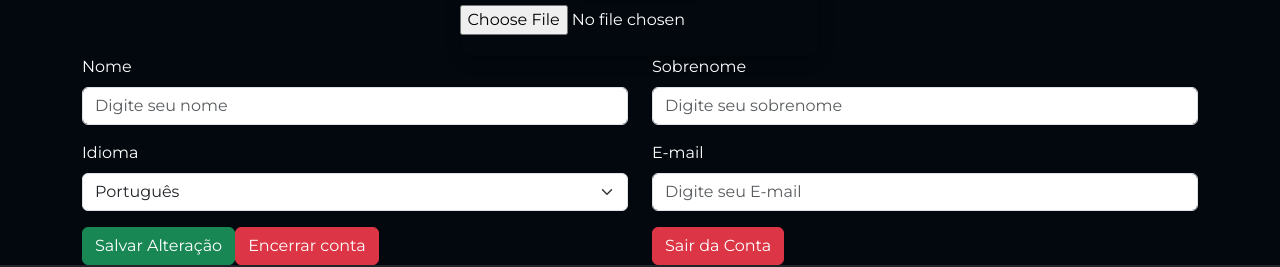
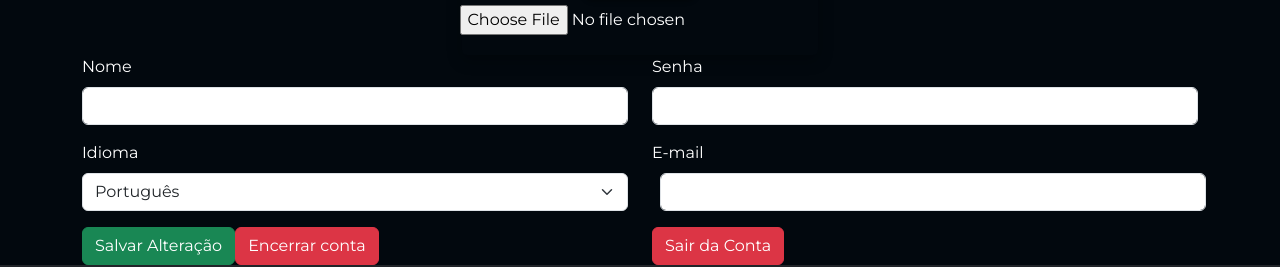
Before and after one commit to anneingrid/TiTechEdu-Web, a React (Create React App) app: page /perfil in a window 1280 px wide. Shown: the part 484-751 px from the top of the page. Built offline with nearby package versions, Linux system fonts and the light colour scheme; no server answers; a web font is replaced by a local one.

Commit message:
feat: nome nas label

```diff
--- a/package.json
+++ b/package.json
@@ -6,6 +6,7 @@
     "@testing-library/jest-dom": "^5.17.0",
     "@testing-library/react": "^13.4.0",
     "@testing-library/user-event": "^13.5.0",
+    "bcryptjs": "^2.4.3",
     "bootstrap": "^5.3.2",
     "bootstrap-icons": "^1.11.1",
     "date-fns": "^2.30.0",
--- a/src/pages/Perfil.js
+++ b/src/pages/Perfil.js
@@ -7,52 +7,89 @@ import Footerr from './Footerr';
 
 export default function Perfil() {
   const navigate = useNavigate();
-  const [perfil, setPerfil] = useState({
-    id: '',
-    nome: '',
-    sobrenome: '',
-    idioma: 'portuguese',
-    email: '',
-  });
+  const [usuario, setUsuario] = useState('');
+  const [email, setEmail] = useState('');
+  const [senha, setSenha] = useState('');
+  const [nome, setNome] = useState('');
+  const [imagem, setImagem] = useState('');
   const [show, setShow] = useState(false);
+
+  useEffect(() => {
+    const buscaUsuario = async () => {
+      try {
+        const usuarioId = localStorage.getItem("userId");
+        const id = parseInt(usuarioId);
+
+        const response = await fetch('http://localhost:3001/usuario', {
+          method: 'POST',
+          headers: {
+            'Content-Type': 'application/json',
+          },
+          body: JSON.stringify({ id }),
+        });
+
+        if (!response.ok) {
+          throw new Error('Erro na resposta do servidor');
+        }
+
+        const data = await response.json();
+
+        setUsuario(data.nomeUsuario);
+        setNome(data.nomeUsuario);
+        setEmail(data.emailUsuario);
+        setSenha(data.senhaUsuario);
+      } catch (error) {
+        console.error('Erro ao buscar usuário:', error);
+      }
+    };
+
+    buscaUsuario();
+  }, []);
+
+
+  const alteraUsuario = async () => {
+    try {
+      const response = await fetch(`http://localhost:3001/usuarioAltera`, {
+        method: 'POST',
+        headers: {
+          'Content-Type': 'application/json',
+        },
+        body: JSON.stringify({ id : usuario.id , nome: usuario.nome, email: usuario.email}),
+      });
+
+      if (!response.ok) {
+        throw new Error(`Erro na requisição: ${response.status}`);
+      }
+    } catch (error) {
+      console.error('Erro ao atualizar o usuário:', error);
+    }
+  };
+
+  const deletaUsuario = async () => {
+  try {
+    const response = await fetch(`http://localhost:3001/usuarioDeleta/${usuario.id}`, {
+      method: 'DELETE',
+      headers: {
+        'Content-Type': 'application/json',
+      },
+    });
+
+    if (!response.ok) {
+      throw new Error(`Erro na requisição: ${response.status}`);
+    }
+  } catch (error) {
+    console.error('Erro ao deletar o usuário:', error);
+  }
+};
+
 
   const handleClose = () => setShow(false);
   const handleShow = () => setShow(true);
-
-  const handleChange = (e) => {
-    setPerfil({ ...perfil, [e.target.name]: e.target.value });
-  };
 
   const sair = () => {
     localStorage.removeItem('userId');
     navigate('/');
   };
-
-  // ...
-
-const salvarAlteracoes = async () => {
-  try {
-    const idUsuario = localStorage.getItem('userId');
-
-    const response = await fetch(`http://localhost:3001/perfil`, {
-      method: 'POST',
-      headers: {
-        'Content-Type': 'application/json',
-      },
-      body: JSON.stringify({ id: idUsuario, ...perfil }),
-    });
-
-    if (!response.ok) {
-      throw new Error(`Erro na requisição: ${response.status} - ${response.statusText}`);
-    }
-
-    const data = await response.json();
-    console.log('Perfil atualizado com sucesso:', data);
-  } catch (error) {
-    console.error('Erro ao atualizar o perfil:', error.message);
-  }
-};
-
 
   return (
     <>
@@ -81,26 +118,26 @@ const salvarAlteracoes = async () => {
               <Form.Group controlId="formNome">
                 <Form.Label className="form-label">Nome</Form.Label>
                 <Form.Control
+                  placeholder={`${nome}`}
                   type="text"
-                  placeholder="Digite seu nome"
                   className="form-input"
                   name="nome"
-                  value={perfil.nome}
-                  onChange={handleChange}
+                  value={nome}
+                  onChange={(event) => setNome(event.target.value)}
                 />
               </Form.Group>
             </Col>
 
             <Col xs={12} md={6}>
-              <Form.Group controlId="formSobrenome">
-                <Form.Label className="form-label">Sobrenome</Form.Label>
+              <Form.Group controlId="formSenha">
+                <Form.Label className="form-label">Senha</Form.Label>
                 <Form.Control
                   type="text"
-                  placeholder="Digite seu sobrenome"
+                  placeholder={`${senha}`}
                   className="form-input"
-                  name="sobrenome"
-                  value={perfil.sobrenome}
-                  onChange={handleChange}
+                  name="Senha"
+                  value={senha}
+                  onChange={(event) => setSenha(event.target.value)}
                 />
               </Form.Group>
             </Col>
@@ -113,12 +150,8 @@ const salvarAlteracoes = async () => {
                 <Form.Select
                   className="form-input"
                   name="idioma"
-                  value={perfil.idioma}
-                  onChange={handleChange}
                 >
                   <option value="portuguese">Português</option>
-                  <option value="english">English</option>
-                  <option value="spanish">Español</option>
                 </Form.Select>
               </Form.Group>
             </Col>
@@ -128,24 +161,21 @@ const salvarAlteracoes = async () => {
                 <Form.Label className="form-label">E-mail</Form.Label>
                 <Form.Control
                   type="text"
-                  placeholder="Digite seu E-mail"
-                  className="form-input"
+                  placeholder={`${email}`}
+                  className="ms-2"
                   name="email"
-                  value={perfil.email}
-                  onChange={handleChange}
+                  value={email}
+                  onChange={(event) => setEmail(event.target.value)}
                 />
               </Form.Group>
             </Col>
           </Row>
         </Form>
+
         <Row className="mt-3">
           <Col xs={12} md={6}>
-            <Button variant="success" onClick={salvarAlteracoes}>
-              Salvar Alteração
-            </Button>
-            <Button variant="danger" onClick={handleShow}>
-              Encerrar conta
-            </Button>
+            <Button variant="success" onClick={alteraUsuario}> Salvar Alteração </Button>
+            <Button variant="danger" onClick={handleShow}> Encerrar conta </Button>
 
             <Modal show={show} onHide={handleClose}>
               <Modal.Header closeButton>
@@ -156,7 +186,7 @@ const salvarAlteracoes = async () => {
                 <Button variant="success" onClick={handleClose}>
                   Continuar com a conta
                 </Button>
-                <Button variant="danger" onClick={sair}>
+                <Button variant="danger" onClick={deletaUsuario}>
                   Encerrar com a Conta
                 </Button>
               </Modal.Footer>
```
Also changed, not shown: 1 other file (tests, documents, lock files or other folders).
